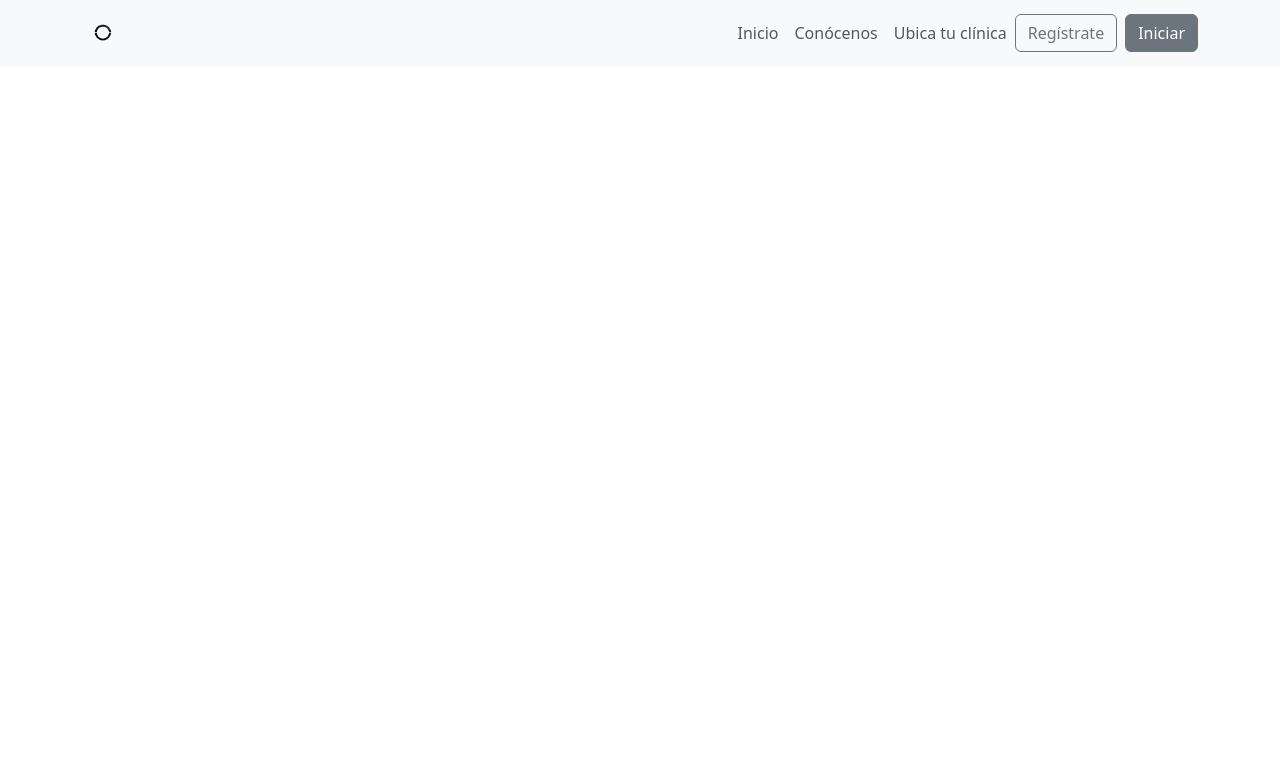
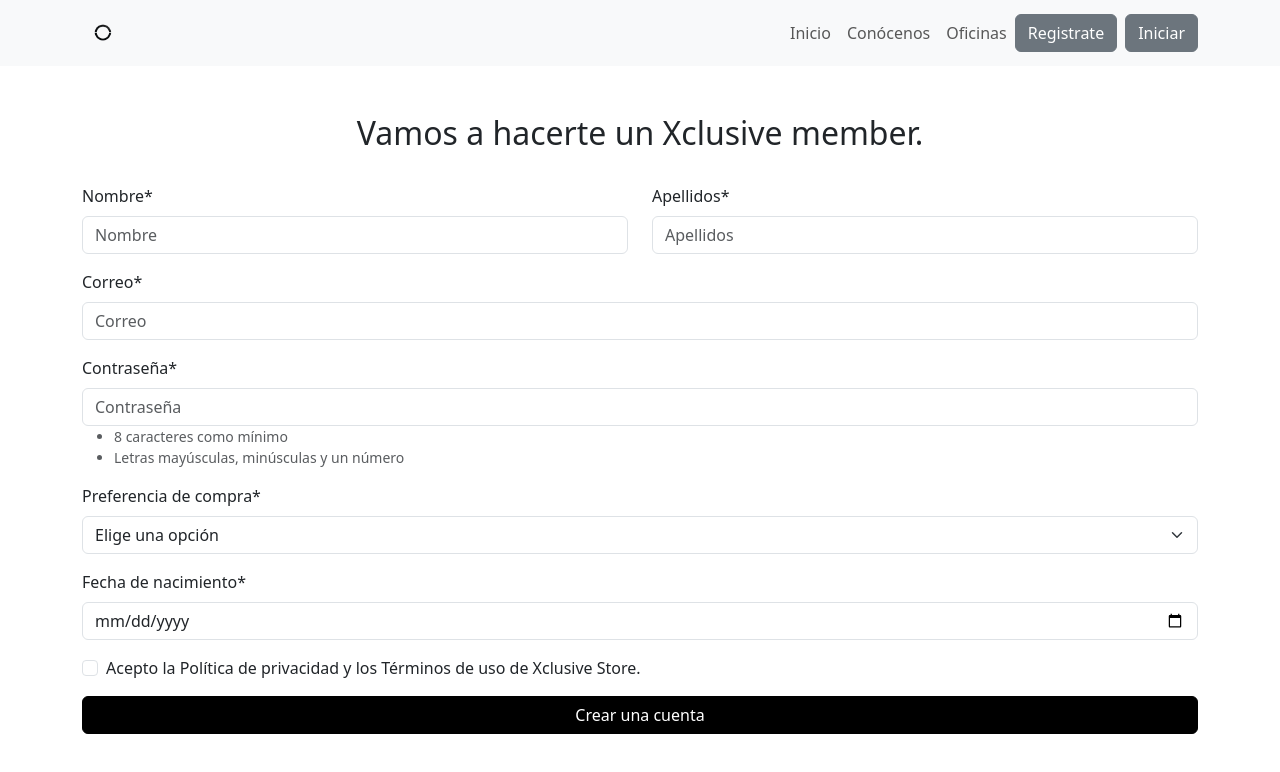
Before and after one commit to notdanna/web-backend, a React (Create React App) app in the folder sistema/: page /registro in a window 1280 px wide. Shown: the top 772 px of the page. Built offline with nearby package versions, Linux system fonts and the light colour scheme.

Commit message:
Registro

```diff
--- a/sistema/package.json
+++ b/sistema/package.json
@@ -5,10 +5,13 @@
   "dependencies": {
     "bootstrap": "^5.3.3",
     "cra-template": "1.2.0",
+    "just-validate": "^4.3.0",
     "react": "^19.0.0",
+    "react-bootstrap": "^2.10.7",
     "react-dom": "^19.0.0",
     "react-router-dom": "^6.28.1",
     "react-scripts": "5.0.1",
+    "sweetalert": "^2.1.2",
     "sweetalert2": "^11.15.10",
     "web-vitals": "^4.2.4"
   },
--- a/sistema/public/index.html
+++ b/sistema/public/index.html
@@ -2,14 +2,12 @@
 <html lang="en">
   <head>
     <meta charset="utf-8" />
-    <link rel="icon" href="%PUBLIC_URL%/favicon.ico" />
     <meta name="viewport" content="width=device-width, initial-scale=1" />
     <meta name="theme-color" content="#000000" />
     <meta
       name="description"
       content="Web site created using create-react-app"
     />
-    <link rel="apple-touch-icon" href="%PUBLIC_URL%/logo192.png" />
     <!--
       manifest.json provides metadata used when your web app is installed on a
       user's mobile device or desktop. See https://developers.google.com/web/fundamentals/web-app-manifest/
@@ -24,7 +22,7 @@
       work correctly both with client-side routing and a non-root public URL.
       Learn how to configure a non-root public URL by running `npm run build`.
     -->
-    <title>React App</title>
+    <title>OneScore</title>
   </head>
   <body>
     <noscript>You need to enable JavaScript to run this app.</noscript>
--- a/sistema/src/App.js
+++ b/sistema/src/App.js
@@ -6,8 +6,9 @@ import {
   Route,
 } from "react-router-dom";
 import "bootstrap/dist/css/bootstrap.min.css";
-import Login from "./pages/Login";
-import Inicio from "./pages/Inicio";
+import Login from "./pages/Login"; // Asegúrate de que esta ruta sea correcta
+import Inicio from "./pages/Inicio"; // Asegúrate de que esta ruta sea correcta
+import Registro from "./pages/Registro"; // Asegúrate de que esta ruta sea correcta
 import "./App.css";
 
 const App = () => {
@@ -19,7 +20,7 @@ const App = () => {
           <div className="container">
             <NavLink className="navbar-brand" to="/">
               <img
-                src="/img/logo.png"
+                src="/img/logo.png" // Asegúrate de que esta imagen esté en "public/img"
                 alt="Salud Digna Logo"
                 style={{ height: "40px" }}
               />
@@ -49,7 +50,7 @@ const App = () => {
                 </li>
                 <li className="nav-item">
                   <NavLink className="nav-link" to="/ubica">
-                    Ubica tu clínica
+                    Oficinas
                   </NavLink>
                 </li>
               </ul>
@@ -57,9 +58,9 @@ const App = () => {
             <div>
               <NavLink
                 className="btn btn-outline-secondary me-2"
-                to="/registrate"
+                to="/registro"
               >
-                Regístrate
+                Registrate
               </NavLink>
               <NavLink className="btn btn-secondary" to="/login">
                 Iniciar
@@ -72,7 +73,7 @@ const App = () => {
         <Routes>
           <Route path="/" element={<Inicio />} />
           <Route path="/login" element={<Login />} />
-          {/* Aquí puedes agregar otras rutas si las necesitas */}
+          <Route path="/registro" element={<Registro />} />
         </Routes>
       </div>
     </Router>
--- a/sistema/src/pages/Inicio.js
+++ b/sistema/src/pages/Inicio.js
@@ -6,12 +6,8 @@ const Inicio = () => {
       {/* Contenido principal */}
       <header className="bg-light text-dark py-5">
         <div className="container text-center">
-          <h1 className="display-4">
-            Contribuimos a tu diagnóstico con imágenes de alta resolución
-          </h1>
-          <p className="lead">
-            Resonancia Magnética desde <strong>$2,800</strong> IVA incluido
-          </p>
+          <h1 className="display-4">Sistema de Administracion para Escuelas</h1>
+          <p className="lead">Confianza y Seguridad</p>
         </div>
       </header>
       {/* Secciones adicionales */}
--- /dev/null
+++ b/sistema/src/pages/Registro.js
@@ -0,0 +1,221 @@
+import React, { useEffect, useState } from "react";
+import { useLocation } from "react-router-dom";
+import "bootstrap/dist/css/bootstrap.min.css";
+import { Form, Button, Col, Row } from "react-bootstrap";
+import swal from "sweetalert";
+import { useNavigate } from "react-router-dom";
+import "../css/registro.css";
+
+const Registro = () => {
+  const navigate = useNavigate();
+
+  useEffect(() => {
+    const token = localStorage.getItem("token");
+    if (token) {
+      navigate("../");
+    }
+  }, [navigate]);
+
+  const location = useLocation();
+  const params = new URLSearchParams(location.search);
+  const email = params.get("email") || "";
+
+  const [formData, setFormData] = useState({
+    nombre: "",
+    apellido: "",
+    email: email,
+    contrasena: "",
+    preferencia: "",
+    nacimiento: "",
+    codigoPostal: "",
+    estado: "",
+    municipio: "",
+    colonia: "",
+    calle: "",
+    numero: "",
+    terminos: false,
+  });
+
+  const handleChange = (e) => {
+    const { name, value, type, checked } = e.target;
+    setFormData({
+      ...formData,
+      [name]: type === "checkbox" ? checked : value,
+    });
+  };
+
+  const validateForm = () => {
+    const errors = [];
+
+    if (!formData.nombre || formData.nombre.length < 2) {
+      errors.push("El nombre debe tener al menos 2 caracteres.");
+    }
+    if (!formData.apellido || formData.apellido.length < 2) {
+      errors.push("El apellido debe tener al menos 2 caracteres.");
+    }
+    if (!formData.email || !/\S+@\S+\.\S+/.test(formData.email)) {
+      errors.push("Debe ingresar un correo electrónico válido.");
+    }
+    if (!formData.contrasena || formData.contrasena.length < 8) {
+      errors.push("La contraseña debe tener al menos 8 caracteres.");
+    }
+    if (!formData.preferencia) {
+      errors.push("Debe seleccionar una preferencia.");
+    }
+    if (!formData.nacimiento || new Date(formData.nacimiento) > new Date()) {
+      errors.push("Debe ingresar una fecha de nacimiento válida.");
+    }
+    if (!formData.codigoPostal) {
+      errors.push("El código postal es obligatorio.");
+    }
+    if (!formData.estado) {
+      errors.push("El estado es obligatorio.");
+    }
+    if (!formData.municipio) {
+      errors.push("El municipio es obligatorio.");
+    }
+    if (!formData.colonia) {
+      errors.push("La colonia es obligatoria.");
+    }
+    if (!formData.calle) {
+      errors.push("La calle es obligatoria.");
+    }
+    if (!formData.numero) {
+      errors.push("El número es obligatorio.");
+    }
+    if (!formData.terminos) {
+      errors.push("Debe aceptar los términos y condiciones.");
+    }
+
+    if (errors.length > 0) {
+      swal({
+        text: errors.join("\n"),
+        icon: "error",
+        button: {
+          text: "Aceptar",
+          className: "btn btn-dark",
+        },
+      });
+      return false;
+    }
+
+    return true;
+  };
+
+  const handleSubmit = (e) => {
+    e.preventDefault();
+
+    if (validateForm()) {
+      swal({
+        text: "Formulario enviado correctamente (simulación).",
+        icon: "success",
+        button: {
+          text: "Aceptar",
+          className: "btn btn-dark",
+        },
+      }).then(() => {
+        navigate("../");
+      });
+    }
+  };
+
+  return (
+    <div className="container mt-5 mb-4">
+      <h2 className="text-center">Vamos a hacerte un Xclusive member.</h2>
+      <br />
+      <Form id="registroForm" onSubmit={handleSubmit}>
+        <Row className="mb-3">
+          <Form.Group as={Col}>
+            <Form.Label>Nombre*</Form.Label>
+            <Form.Control
+              type="text"
+              id="nombre"
+              name="nombre"
+              value={formData.nombre}
+              onChange={handleChange}
+              placeholder="Nombre"
+            />
+          </Form.Group>
+          <Form.Group as={Col}>
+            <Form.Label>Apellidos*</Form.Label>
+            <Form.Control
+              type="text"
+              id="apellido"
+              name="apellido"
+              value={formData.apellido}
+              onChange={handleChange}
+              placeholder="Apellidos"
+            />
+          </Form.Group>
+        </Row>
+        <Form.Group className="mb-3">
+          <Form.Label>Correo*</Form.Label>
+          <Form.Control
+            id="email"
+            type="email"
+            name="email"
+            value={formData.email}
+            onChange={handleChange}
+            placeholder="Correo"
+          />
+        </Form.Group>
+        <Form.Group className="mb-3">
+          <Form.Label>Contraseña*</Form.Label>
+          <Form.Control
+            id="contrasena"
+            type="password"
+            name="contrasena"
+            value={formData.contrasena}
+            onChange={handleChange}
+            placeholder="Contraseña"
+          />
+          <Form.Text className="text-muted">
+            <ul>
+              <li>8 caracteres como mínimo</li>
+              <li>Letras mayúsculas, minúsculas y un número</li>
+            </ul>
+          </Form.Text>
+        </Form.Group>
+        <Form.Group className="mb-3">
+          <Form.Label>Preferencia de compra*</Form.Label>
+          <Form.Select
+            id="preferencia"
+            name="preferencia"
+            value={formData.preferencia}
+            onChange={handleChange}
+          >
+            <option value="">Elige una opción</option>
+            <option value="Ropa">Ropa</option>
+            <option value="Calzado">Calzado</option>
+            <option value="Accesorios">Accesorios</option>
+          </Form.Select>
+        </Form.Group>
+        <Form.Group className="mb-3">
+          <Form.Label>Fecha de nacimiento*</Form.Label>
+          <Form.Control
+            type="date"
+            id="nacimiento"
+            name="nacimiento"
+            value={formData.nacimiento}
+            onChange={handleChange}
+          />
+        </Form.Group>
+        <Form.Group className="mb-3">
+          <Form.Check
+            type="checkbox"
+            name="terminos"
+            id="terminos"
+            checked={formData.terminos}
+            onChange={handleChange}
+            label="Acepto la Política de privacidad y los Términos de uso de Xclusive Store."
+          />
+        </Form.Group>
+        <Button variant="dark" type="submit" className="w-100">
+          Crear una cuenta
+        </Button>
+      </Form>
+    </div>
+  );
+};
+
+export default Registro;
```
Also changed, not shown: sistema/src/css/registro.css (added), 1 other file (tests, documents, lock files or other folders).
